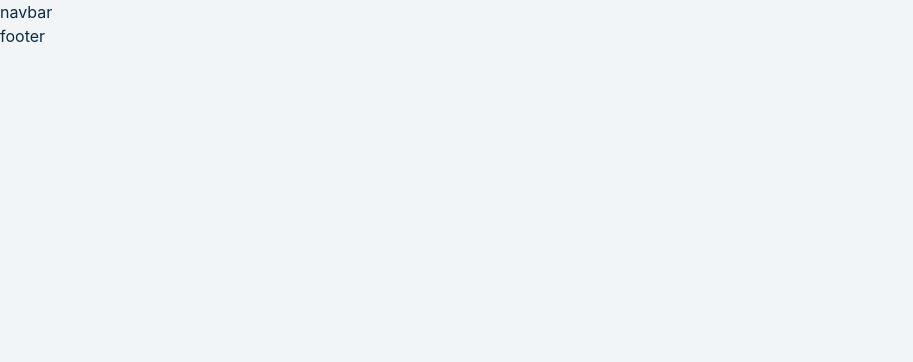
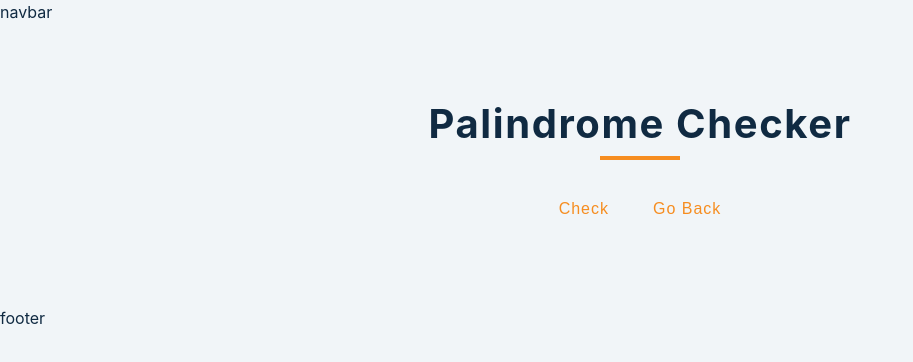
Before and after one commit to RomanDorosh/mini-projects-ReactJS, a React (Create React App) app: page /palindromechecker in a window 1280 px wide. Before the commit this address had no page. Shown: the top 362 px of the page, without its empty margins (0-913 px from the left). Built offline with nearby package versions, Linux system fonts and the light colour scheme.

Commit message:
Changed some styles and beginning with first project

```diff
--- a/src/App.jsx
+++ b/src/App.jsx
@@ -2,7 +2,7 @@ import { BrowserRouter as Router, Route, Routes } from "react-router-dom";
 import Navbar from './layout/Navbar';
 import Footer from './layout/Footer';
 import Home from './pages/Home';
-import SingleProject from './pages/SingleProject';
+import PalindromeChecker from './pages/PalindromeChecker';
 
 function App() {
   return (
@@ -10,7 +10,7 @@ function App() {
       <Navbar />
       <Routes>
         <Route path="/" element={<Home />} />
-        <Route path="/project/:id" element={<SingleProject />} />
+        <Route path="/palindromechecker" element={<PalindromeChecker />} />
       </Routes>
       <Footer />
     </Router>
--- a/src/components/Categories.jsx
+++ b/src/components/Categories.jsx
@@ -6,7 +6,7 @@ const Categories = ({ categories, filterItems }) => {
   return (
     <div className="btn-container">
       {categories.map((category, index) => {
-        return <button type="button" className="filter-btn" key={index} onClick={() => filterItems(category)}>{category}</button>
+        return <button type="button" className="btn" key={index} onClick={() => filterItems(category)}>{category}</button>
       })}
     </div>
   );
--- a/src/components/Project.jsx
+++ b/src/components/Project.jsx
@@ -1,18 +1,22 @@
 import React from 'react'
 import PropTypes from 'prop-types'
+import { Link } from 'react-router-dom'
 
 const Project = ({ id, title, desc, img, category }) => {
     return (
+        //Get route name from title
+        <Link to={title.replace(/ /g, '')}>
             <article key={id} className='menu-item'>
                 <img src={img} alt={title} className='photo' />
                 <div className='item-info'>
                     <header>
                         <h4>{title}</h4>
-                    <h4 className='price'>{category}</h4>
+                        <h4 className='category'>{category}</h4>
                     </header>
                     <p className='item-text'>{desc}</p>
                 </div>
             </article>
+        </Link>
     )
 }
 
--- a/src/components/ProjectList.jsx
+++ b/src/components/ProjectList.jsx
@@ -1,5 +1,4 @@
 import React, { useState } from 'react'
-import PropTypes from 'prop-types'
 import projectsData from '../assets/data/projects'
 import Categories from './Categories';
 import Project from './Project';
--- a/src/index.css
+++ b/src/index.css
@@ -72,6 +72,7 @@ ul {
 }
 a {
   text-decoration: none;
+  color: var(--clr-orange);
 }
 h1,
 h2,
@@ -144,6 +145,7 @@ Menu
 
 .menu {
   padding: 5rem 0;
+  text-align: center;
 }
 .title {
   text-align: center;
@@ -161,7 +163,7 @@ Menu
   display: flex;
   justify-content: center;
 }
-.filter-btn {
+.btn {
   background: transparent;
   border-color: transparent;
   font-size: 1rem;
@@ -174,7 +176,7 @@ Menu
   transition: var(--transition);
   border-radius: var(--radius);
 }
-.filter-btn:hover {
+.btn:hover {
   background: var(--clr-orange);
   color: var(--clr-white);
 }
@@ -207,7 +209,7 @@ Menu
 .item-info h4 {
   margin-bottom: 0.5rem;
 }
-.price {
+.category {
   color: var(--clr-orange);
 }
 .item-text {
@@ -219,7 +221,8 @@ Menu
   .menu-item {
     grid-template-columns: 225px 1fr;
     gap: 0 1.25rem;
-    max-width: 40rem;
+    max-width: 50rem;
+    min-width: 40rem;
   }
   .photo {
     height: 175px;
--- /dev/null
+++ b/src/pages/PalindromeChecker.jsx
@@ -0,0 +1,28 @@
+import React from 'react'
+
+const PalindromeChecker = () => {
+    const palindrome = (str) => {
+        let myRegex = /[a-z0-9]/ig;
+        let arr = str.toLowerCase().match(myRegex);
+        let arrRev = str.toLowerCase().match(myRegex).reverse();
+        if (arr.join('') === arrRev.join('')) {
+            return console.log("true");
+        }
+        return console.log("false");;
+    }
+
+    return (
+        <main>
+            <section className="menu section">
+                <div className="title">
+                    <h2>Palindrome Checker</h2>
+                    <div className="underline"></div>
+                </div>
+                <button className='btn' onClick={() => palindrome("eyea")}>Check</button>
+                <button className='btn'>go back</button>
+            </section>
+        </main>
+    )
+}
+
+export default PalindromeChecker
--- a/src/pages/SingleProject.jsx
+++ /dev/null
@@ -1,11 +0,0 @@
-import React from 'react'
-
-const SingleProject = () => {
-    return (
-        <>
-            Single Project
-        </>
-    )
-}
-
-export default SingleProject
```
Also changed, not shown: src/assets/images/ProjectOfProjects.png (added), 1 other file (tests, documents, lock files or other folders). Lines whose indentation alone changed are shown as unchanged.
